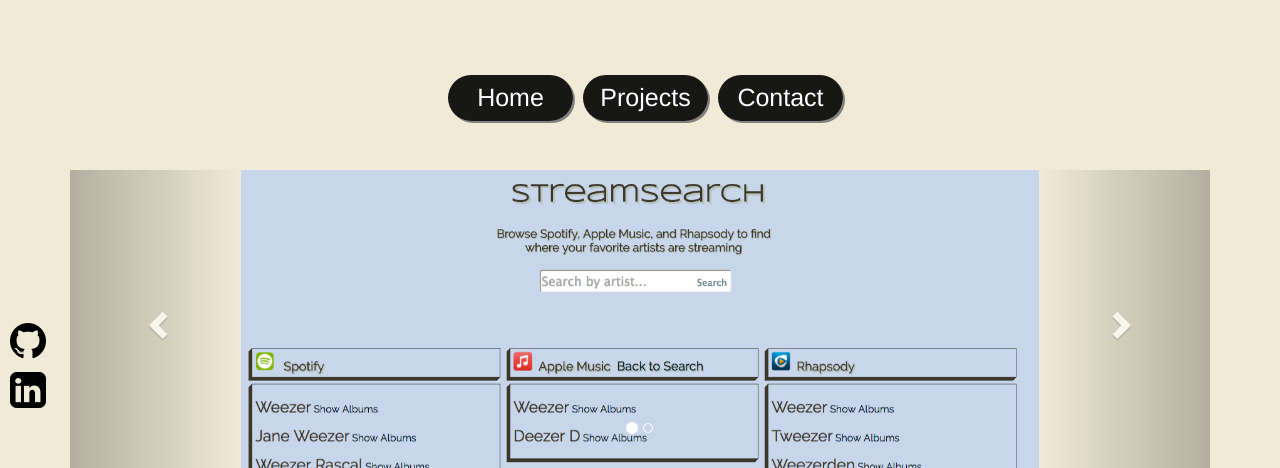
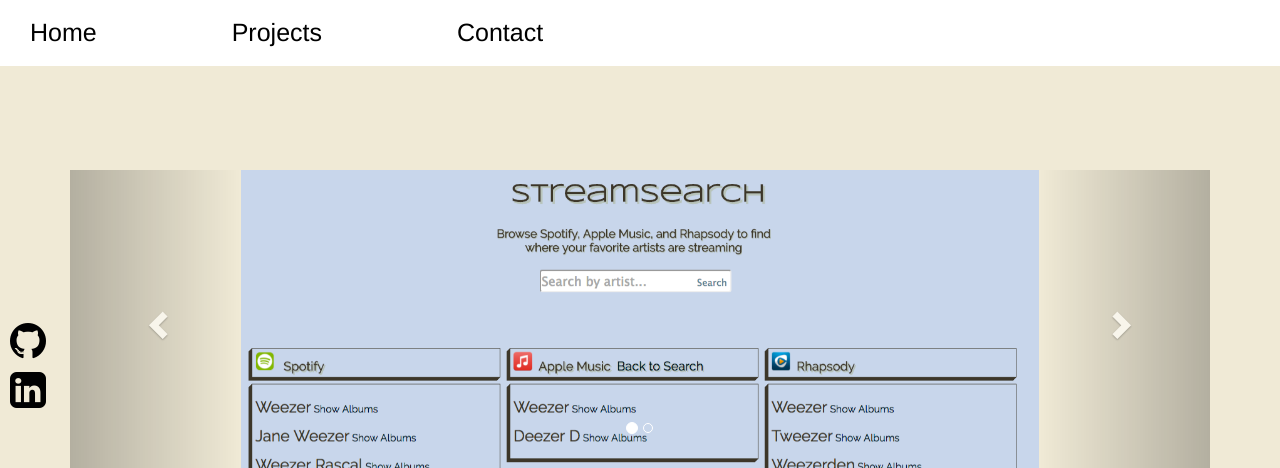
Before and after one commit to mattwgrant/Portfolio, a PHP site: page / in a window 1280 px wide. Shown: the top 468 px of the page. Run offline with PHP 8.4, Linux system fonts and the light colour scheme; some libraries are stand-ins or nearby versions.

Commit message:
working on nav bar

```diff
--- a/style/style.css
+++ b/style/style.css
@@ -11,35 +11,41 @@
 
 }
 
-/*.links {
-  margin-left: 40%;
-}*/
+.links nav {
+  background-color: white;
+  width: 100%;
+/*  margin: 0;*/
+}
 
 nav {
-  margin-top: 75px;
+  /*margin-top: 75px;*/
   display: inline;
   margin-bottom: 10px;
-  margin-left: 35%;
+  padding-top: 10px;
+  padding-left: 25px;
+  padding-bottom: 10px;
   position: absolute;
   float: left;
 }
 
 nav a {
   text-decoration: none;
-  color: white;
+  color: black;
   font-size: 25px;
   /*background: linear-gradient(to right, black, white);*/
-  background-color: rgba(0, 0, 0, 0.9);
+ /* background-color: rgba(0, 0, 0, 0.9);
   border-radius: 25px;
-  box-shadow: 2px 2px gray;
+  box-shadow: 2px 2px gray;*/
   padding: 5px;
   /*border: 3px solid blue;*/
   display: inline;
   float: left;
   font-family: helvetica;
-  margin-right: 10px;
-  width: 125px;
+  margin-right: 125px;
   text-align: center;
+  border: white;
+  background: white;
+/*    width: 100px;*/
 
 }
 
```
